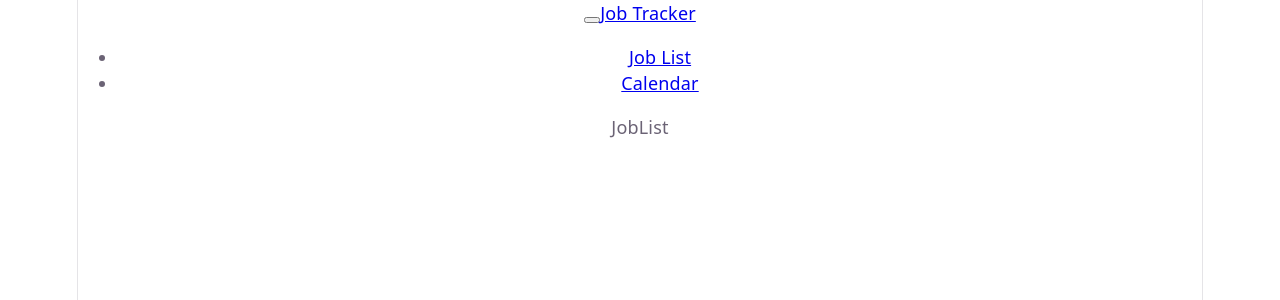
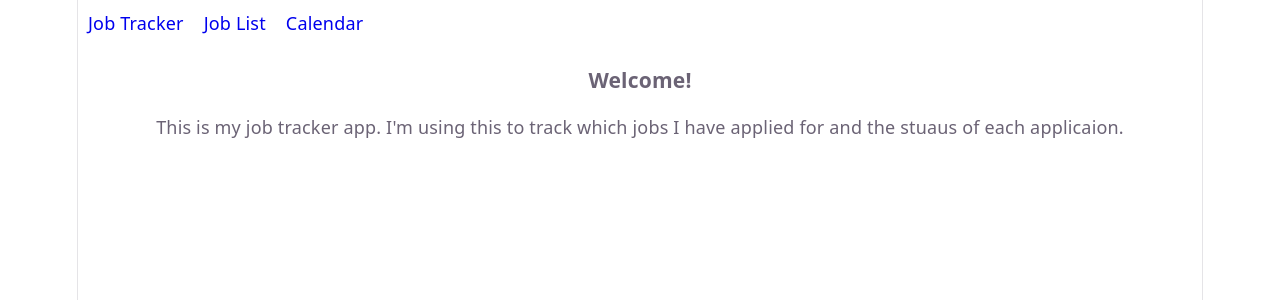
Before and after one commit to mnewman43/jobTracker, a React (Vite) app in the folder job-tracker/: page / in a window 1280 px wide. Shown: the top 300 px of the page. Built offline with nearby package versions, Linux system fonts and the light colour scheme.

Commit message:
Added a home page and fixed the navigation bar

```diff
--- a/job-tracker/src/App.css
+++ b/job-tracker/src/App.css
@@ -182,3 +182,23 @@
     border-right-color: var(--border);
   }
 }
+
+.navbar ul {
+  list-style-type: none;
+  background-color: hsl(0,0,25);
+  padding: 0px;
+  margin: 0px;
+  overflow: hidden;
+}
+.navbar a {
+  text-decoration: none;
+  padding: 10px;
+  display: block;
+  text-align: center;
+}
+.navbar a:hover {
+  background-color: black;
+}
+.navbar li{
+  float: left;
+}
--- a/job-tracker/src/App.jsx
+++ b/job-tracker/src/App.jsx
@@ -6,8 +6,10 @@ import './App.css'
 import {BrowserRouter, Routes, Route} from "react-router-dom";
 
 import Layout from './Layout.jsx'
+import HomePage from './HomePage.jsx'
 import JobList from './JobList.jsx'
 import Calendar from './Calendar.jsx'
+
 
 function App() {
   const [count, setCount] = useState(0)
@@ -16,7 +18,8 @@ function App() {
     <BrowserRouter>
       <Routes>
         <Route path="/" element={<Layout/>}>
-          <Route index element={<JobList/>}/>
+          <Route index element={<HomePage/>}/>
+          <Route path="joblist" element={<JobList/>}/>
           <Route path="calendar" element={<Calendar/>}/>
         </Route>
       </Routes>
--- a/job-tracker/src/Calendar.jsx
+++ b/job-tracker/src/Calendar.jsx
@@ -7,7 +7,7 @@ import './App.css'
 function Calendar() {
     return(
         <div>
-            <p>Calendar</p>
+            <h3>Calendar</h3>
         </div>
     )
 }
--- /dev/null
+++ b/job-tracker/src/HomePage.jsx
@@ -0,0 +1,18 @@
+import { useState } from 'react'
+import reactLogo from './assets/react.svg'
+import viteLogo from './assets/vite.svg'
+import heroImg from './assets/hero.png'
+import './App.css'
+
+function HomePage() {
+    return(
+        <div>
+            <h3>Welcome!</h3>
+            <p>This is my job tracker app. I'm using this to
+                track which jobs I have applied for and
+                 the stuaus of each applicaion.</p>
+        </div>
+    )
+}
+
+export default HomePage;
--- a/job-tracker/src/JobList.jsx
+++ b/job-tracker/src/JobList.jsx
@@ -7,7 +7,7 @@ import './App.css'
 function JobList() {
     return(
         <div>
-            <p>JobList</p>
+            <h3>Job List</h3>
         </div>
     )
 }
--- a/job-tracker/src/Layout.jsx
+++ b/job-tracker/src/Layout.jsx
@@ -3,29 +3,14 @@ import {Link, Outlet} from 'react-router-dom'
 function Layout() {
     return (
         <>
-            <nav className="navbar navbar-inverse">
-                    <div className="container-fluid">
-                        <div className="navbar-header">
-                            <button type="button" className="navbar-toggle" data-toggle="collapse" data-target="#myNavbar">
-                                <span className="icon-bar"></span>
-                                <span className="icon-bar"></span>
-                                <span className="icon-bar"></span>
-                            </button>
-                            <a className="navbar-brand" href="/">Job Tracker</a>
-                        </div>
-                        <div className="collapse navbar-collapse" id="myNavbar">
-                            <ul className="nav navbar-nav">
-                                <li>
-                                    <Link to="/">Job List</Link>
-                                </li>
-                                <li>
-                                    <Link to="/Calendar">Calendar</Link>
-                                </li>
-                            </ul>
-                        </div>
-                    </div>
-                </nav>
-                <Outlet/>
+            <nav className="navbar">
+                <ul>
+                    <li><a href="/">Job Tracker</a></li>
+                    <li><a href="/joblist">Job List</a></li>
+                    <li><a href="/Calendar">Calendar</a></li>
+                </ul>
+            </nav>
+            <Outlet/>
     </>
     )
 }
```
